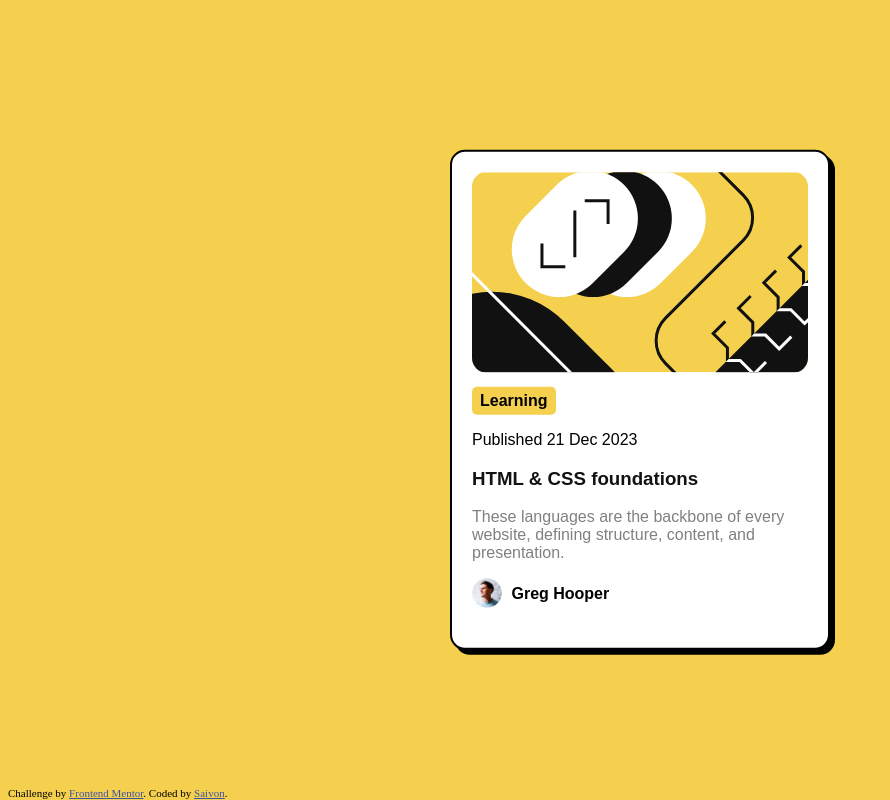
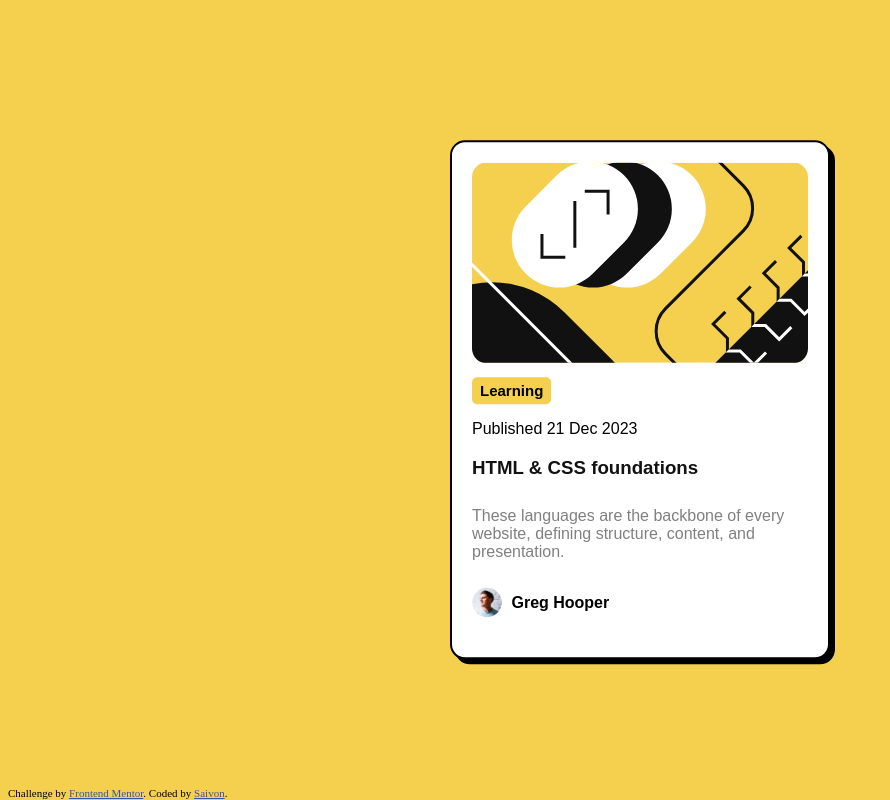
Before and after one commit to 9rot353/blog-preview-card, a plain HTML site: page index.html in a window 1280 px wide. Shown: the whole page, without its empty margins (0-890 px from the left). Drawn offline with Linux system fonts and the light colour scheme.

Commit message:
fix element sizing to be more acurate to design

```diff
--- a/styles.css
+++ b/styles.css
@@ -36,6 +36,7 @@ img {
     padding: 5px 8px 5px 8px;
     text-align:center;
     margin: 10px 0px 10px 0px;
+    font-size: 15px;
 
 }
 
@@ -79,11 +80,16 @@ h3:hover {
 
 p {
     font-size: 16px;
+
 }
 
 .description {
-    color: hsl(0, 0%, 50%)
+    color: hsl(0, 0%, 50%);
+    margin-top:4px;
+    padding: 10px 0px 10px 0px;
 }
+
+
 
 
 @media (max-width: 375px) {
```
